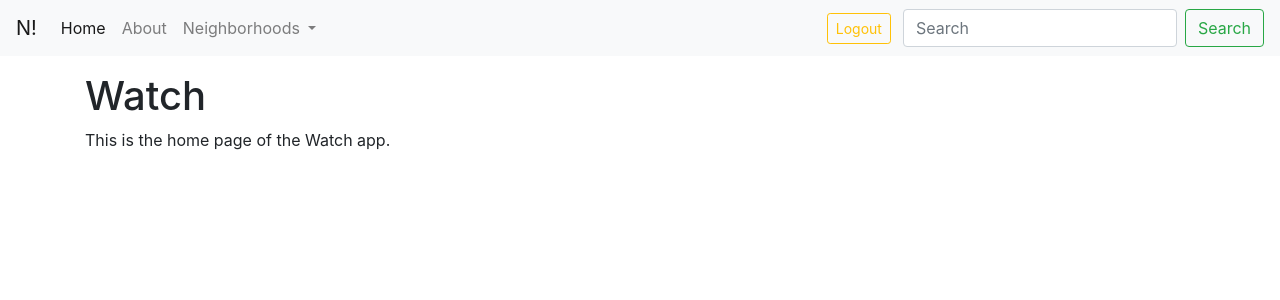
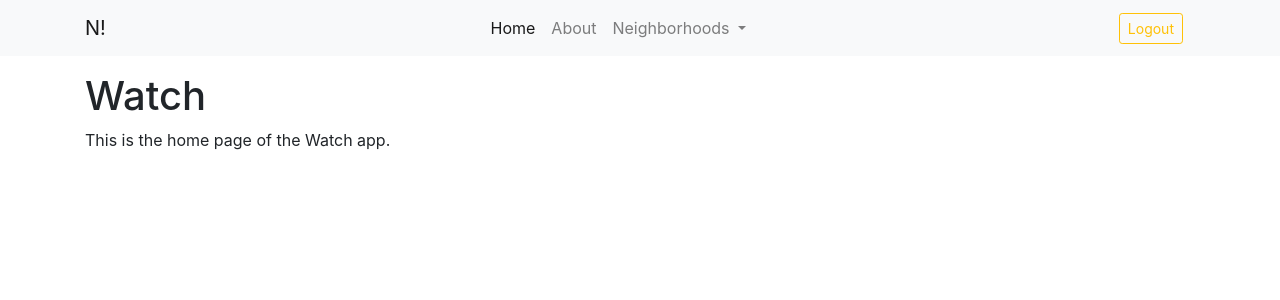
Before and after one commit to Willbeckh/ubuntu, a Django app: page / in a window 1280 px wide. Shown: the top 300 px of the page. Run offline with Django 4.2, Linux system fonts and the light colour scheme; the visitor is signed in with stand-in values (Sample User, id 1); some libraries are stand-ins or nearby versions.

Commit message:
rm search form, update layout style

```diff
--- a/watch_app/templates/watch/navbar.html
+++ b/watch_app/templates/watch/navbar.html
@@ -1,4 +1,5 @@
 <nav class="navbar navbar-expand-lg navbar-light bg-light">
+  <div class="container">
     <a class="navbar-brand" href="{% url 'watch:home' %}">N!</a>
     <button
       class="navbar-toggler"
@@ -13,6 +14,7 @@
     </button>
 
     <div class="collapse navbar-collapse" id="navbarSupportedContent">
+      <div class="mx-auto">
         <ul class="navbar-nav mr-auto">
           <li class="nav-item active">
             <a class="nav-link" href="{% url 'watch:home' %}"
@@ -41,6 +43,7 @@
             </div>
           </li>
         </ul>
+      </div>
       <div class="auth-btns m-1">
         {% if user.is_anonymous %}
         <a href="{% url 'watch:login' %}" class="btn btn-outline-info btn-sm">
@@ -53,25 +56,17 @@
           Register
         </a>
         {% else %}
-      <a href="{% url 'watch:logout' %}" class="btn btn-outline-warning btn-sm">
+        <a
+          href="{% url 'watch:logout' %}"
+          class="btn btn-outline-warning btn-sm"
+        >
           Logout
         </a>
-      <a href="{% url 'watch:profile' %}"
-      class="m-1">
+        <a href="{% url 'watch:profile' %}" class="m-1">
           <i class="fas fa-user"></i>
         </a>
         {% endif %}
       </div>
-    <form class="form-inline my-2 my-lg-0">
-      <input
-        class="form-control mr-sm-2"
-        type="search"
-        placeholder="Search"
-        aria-label="Search"
-      />
-      <button class="btn btn-outline-success my-2 my-sm-0" type="submit">
-        Search
-      </button>
-    </form>
+    </div>
   </div>
 </nav>
```
Lines whose indentation alone changed are shown as unchanged.
